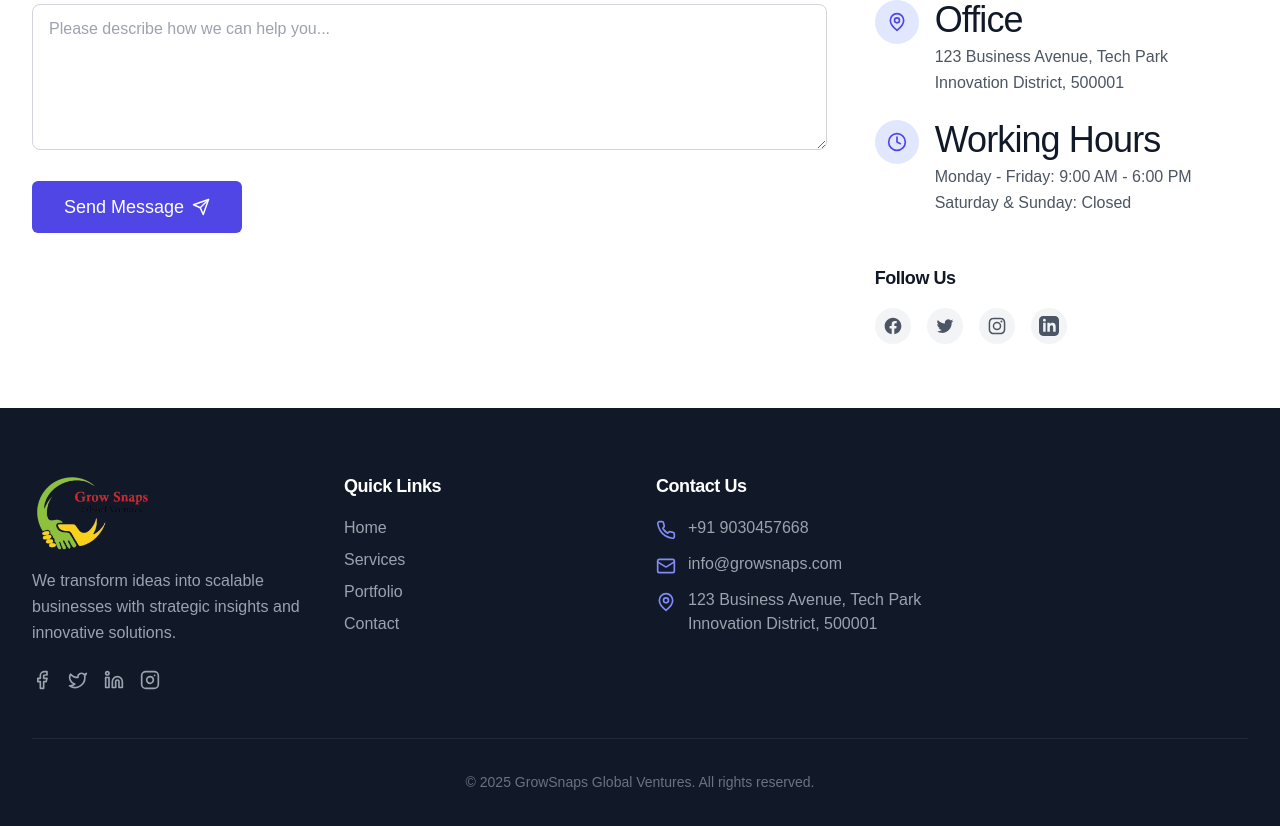
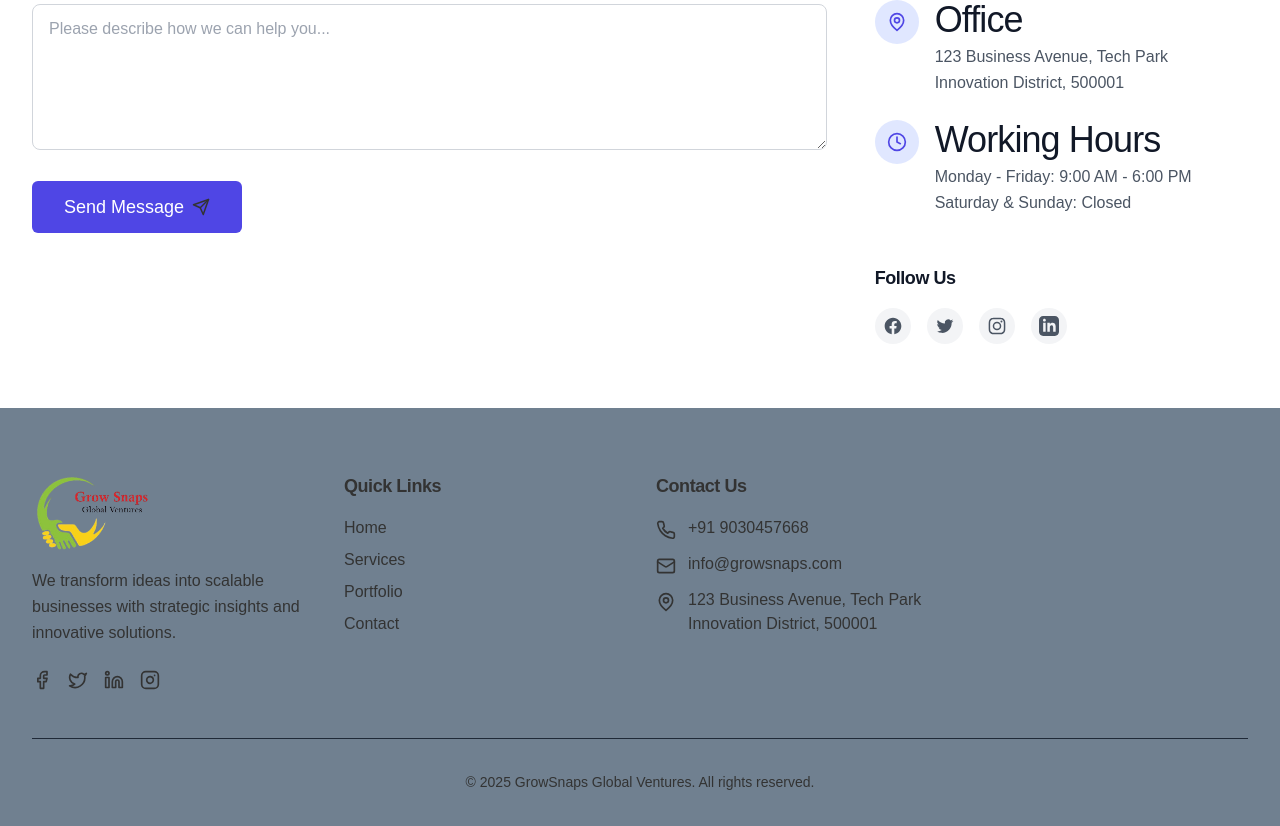
Before and after one commit to avinashkapudasi/GrowSnaps, a React (Vite) app: page /contact in a window 1280 px wide. Shown: the part 724-1550 px from the top of the page. Built offline with nearby package versions, Linux system fonts and the light colour scheme; a web font is replaced by a local one.

Commit message:
made the color changes for footer , buttons

```diff
--- a/src/components/BlogCard.tsx
+++ b/src/components/BlogCard.tsx
@@ -38,8 +38,7 @@ const BlogCard: React.FC<BlogCardProps> = ({
             src={imageSrc}
             alt={title}
             className="w-full h-full object-cover transition-transform duration-500 hover:scale-105"
-          />
-          <div className="absolute top-4 left-4 bg-primary-600 text-white text-xs font-semibold px-3 py-1 rounded-full">
+          />          <div className="absolute top-4 left-4 bg-[#F9C800] text-[#333333] text-xs font-semibold px-3 py-1 rounded-full">
             {category}
           </div>
         </div>
@@ -67,7 +66,7 @@ const BlogCard: React.FC<BlogCardProps> = ({
 
         <Link
           to={`/news/${slug}`}
-          className="text-primary-600 font-medium inline-flex items-center hover:underline"
+          className="text-[#333333] bg-[#F9C800] hover:bg-[#F9C800]/90 font-medium inline-flex items-center px-4 py-2 rounded-md transition-colors"
         >
           Read More
           <svg className="w-4 h-4 ml-1" fill="none" stroke="currentColor" viewBox="0 0 24 24">
--- a/src/components/ContactForm.tsx
+++ b/src/components/ContactForm.tsx
@@ -123,15 +123,14 @@ const ContactForm: React.FC = () => {
         {errors.message && (
           <p className="mt-1 text-sm text-red-600">{errors.message.message}</p>
         )}
-      </div>
-
-      <Button
+      </div>      <Button
         type="submit"
         variant="primary"
         size="lg"
         disabled={isSubmitting}
-        icon={<Send size={18} />}
+        icon={<Send size={18} className="text-[#333333]" />}
         iconPosition="right"
+        className="bg-[#F9C800] hover:bg-[#F9C800]/90 text-[#333333]"
       >
         {isSubmitting ? 'Sending...' : 'Send Message'}
       </Button>
--- a/src/components/Footer.tsx
+++ b/src/components/Footer.tsx
@@ -4,7 +4,7 @@ import logo from '../assets/growsnaps_bg_removed.png'; // Add this import at the
 
 const Footer = () => {
   return (
-    <footer className="bg-gray-900 text-white pt-16 pb-8">
+    <footer className="bg-[#708090] text-white pt-16 pb-8">
       <div className="container-custom">
       <div className="grid grid-cols-1 md:grid-cols-2 lg:grid-cols-4 gap-8">
         {/* Company Info */}
@@ -12,20 +12,20 @@ const Footer = () => {
         <div className="flex items-center space-x-2 mb-4">
           <img src={logo} alt="GrowSnaps Logo" className="h-20 w-auto" />
         </div>
-            <p className="text-gray-400 mb-6">
+        <p className="text-[#333333] mb-6">
           We transform ideas into scalable businesses with strategic insights and innovative solutions.
         </p>
         <div className="flex space-x-4">
-              <a href="#" className="text-gray-400 hover:text-white transition-colors" aria-label="Facebook">
+          <a href="#" className="text-[#333333] hover:text-white transition-colors" aria-label="Facebook">
             <Facebook size={20} />
           </a>
-              <a href="#" className="text-gray-400 hover:text-white transition-colors" aria-label="Twitter">
+          <a href="#" className="text-[#333333] hover:text-white transition-colors" aria-label="Twitter">
             <Twitter size={20} />
           </a>
-              <a href="#" className="text-gray-400 hover:text-white transition-colors" aria-label="LinkedIn">
+          <a href="#" className="text-[#333333] hover:text-white transition-colors" aria-label="LinkedIn">
             <Linkedin size={20} />
           </a>
-              <a href="#" className="text-gray-400 hover:text-white transition-colors" aria-label="Instagram">
+          <a href="#" className="text-[#333333] hover:text-white transition-colors" aria-label="Instagram">
             <Instagram size={20} />
           </a>
         </div>
@@ -33,30 +33,30 @@ const Footer = () => {
 
         {/* Quick Links */}
         <div>
-            <h3 className="text-lg font-semibold mb-4">Quick Links</h3>
+        <h3 className="text-lg font-semibold mb-4 text-[#333333]">Quick Links</h3>
         <ul className="space-y-2">
-              <li><Link to="/" className="text-gray-400 hover:text-white transition-colors">Home</Link></li>
-              <li><Link to="/services" className="text-gray-400 hover:text-white transition-colors">Services</Link></li>
-              <li><Link to="/portfolio" className="text-gray-400 hover:text-white transition-colors">Portfolio</Link></li>
-              <li><Link to="/contact" className="text-gray-400 hover:text-white transition-colors">Contact</Link></li>
+          <li><Link to="/" className="text-[#333333] hover:text-white transition-colors">Home</Link></li>
+          <li><Link to="/services" className="text-[#333333] hover:text-white transition-colors">Services</Link></li>
+          <li><Link to="/portfolio" className="text-[#333333] hover:text-white transition-colors">Portfolio</Link></li>
+          <li><Link to="/contact" className="text-[#333333] hover:text-white transition-colors">Contact</Link></li>
         </ul>
         </div>
 
         {/* Contact */}
         <div>
-            <h3 className="text-lg font-semibold mb-4">Contact Us</h3>
+        <h3 className="text-lg font-semibold mb-4 text-[#333333]">Contact Us</h3>
         <ul className="space-y-3">
             <li className="flex items-start space-x-3">
-                <Phone size={20} className="text-primary-400 flex-shrink-0 mt-1" />
-                <span className="text-gray-400">+91 9030457668</span>
+            <Phone size={20} className="flex-shrink-0 mt-1" style={{ color: '#333333' }} />
+            <span className="text-[#333333]">+91 9030457668</span>
             </li>
           <li className="flex items-start space-x-3">
-                <Mail size={20} className="text-primary-400 flex-shrink-0 mt-1" />
-                <span className="text-gray-400">info@growsnaps.com</span>
+            <Mail size={20} className="flex-shrink-0 mt-1" style={{ color: '#333333' }} />
+            <span className="text-[#333333]">info@growsnaps.com</span>
           </li>
           <li className="flex items-start space-x-3">
-                <MapPin size={20} className="text-primary-400 flex-shrink-0 mt-1" />
-                <span className="text-gray-400">
+            <MapPin size={20} className="flex-shrink-0 mt-1" style={{ color: '#333333' }} />
+            <span className="text-[#333333]">
               123 Business Avenue, Tech Park<br />
               Innovation District, 500001
             </span>
@@ -65,7 +65,7 @@ const Footer = () => {
         </div>
       </div>
 
-        <div className="border-t border-gray-800 mt-12 pt-8 text-center text-gray-500 text-sm">
+      <div className="border-t border-gray-800 mt-12 pt-8 text-center text-sm" style={{ color: '#333333' }}>
         <p>&copy; {new Date().getFullYear()} GrowSnaps Global Ventures. All rights reserved.</p>
       </div>
       </div>
--- a/src/components/Hero.tsx
+++ b/src/components/Hero.tsx
@@ -55,19 +55,39 @@ const Hero: React.FC<HeroProps> = ({
             initial={{ opacity: 0, y: 20 }}
             animate={{ opacity: 1, y: 0 }}
             transition={{ duration: 0.7, delay: 0.2 }}
-          >
-            <Link to={primaryButtonLink}>
+          >            <Link to={primaryButtonLink}>
               <Button
                 variant="primary"
                 size="lg"
-                icon={<ArrowRight size={20} />}
+                icon={<ArrowRight size={20} className="text-[#333333]" />}
                 iconPosition="right"
+                className="bg-[#F9C800] hover:bg-[#F9C800]/90 text-[#333333]"
               >
                 {primaryButtonText}
               </Button>
             </Link>
-
-
+            <Link to="/services">
+              <Button
+                variant="secondary"
+                size="lg"
+                icon={<ArrowRight size={20} className="text-[#333333]" />}
+                iconPosition="right"
+                className="bg-[#F9C800] hover:bg-[#F9C800]/90 text-[#333333]"
+              >
+                Explore Our Services
+              </Button>
+            </Link>
+            <Link to="/contact">
+              <Button
+                variant="outline"
+                size="lg"
+                icon={<ArrowRight size={20} className="text-[#333333]" />}
+                iconPosition="right"
+                className="bg-[#F9C800] hover:bg-[#F9C800]/90 text-[#333333]"
+              >
+                Partner With Us
+              </Button>
+            </Link>
           </motion.div>
         </div>
       </div>
--- a/src/components/PortfolioCard.tsx
+++ b/src/components/PortfolioCard.tsx
@@ -46,7 +46,7 @@ const PortfolioCard: React.FC<PortfolioCardProps> = ({
               href={link}
               target="_blank"
               rel="noopener noreferrer"
-              className="inline-flex items-center text-white bg-primary-600 hover:bg-primary-700 px-4 py-2 rounded-md text-sm font-medium transition-colors"
+              className="inline-flex items-center text-[#333333] bg-[#F9C800] hover:bg-[#F9C800]/90 px-4 py-2 rounded-md text-sm font-medium transition-colors"
             >
               View Project
               <ExternalLink size={16} className="ml-1" />
--- a/src/components/ServiceCard.tsx
+++ b/src/components/ServiceCard.tsx
@@ -1,6 +1,5 @@
 import React from 'react';
 import { motion } from 'framer-motion';
-import { ArrowRight } from 'lucide-react';
 
 interface ServiceCardProps {
   icon: React.ReactNode;
@@ -17,8 +16,7 @@ const ServiceCard: React.FC<ServiceCardProps> = ({ icon, title, description, del
       whileInView={{ opacity: 1, y: 0 }}
       transition={{ duration: 0.5, delay }}
       viewport={{ once: true, margin: "-100px" }}
-    >
-      <div className="w-14 h-14 rounded-lg bg-primary-50 text-primary-600 flex items-center justify-center mb-5 group-hover:bg-primary-600 group-hover:text-white transition-all duration-300">
+    >      <div className="w-14 h-14 rounded-lg bg-primary-50 text-primary-600 flex items-center justify-center mb-5 group-hover:bg-[#F9C800] group-hover:text-[#333333] transition-all duration-300">
         {icon}
       </div>
 
```
Also changed, not shown: src/pages/HomePage.tsx (+12 -7 lines), src/pages/ServicesPage.tsx (+11 -16 lines). Lines whose indentation alone changed are shown as unchanged.
